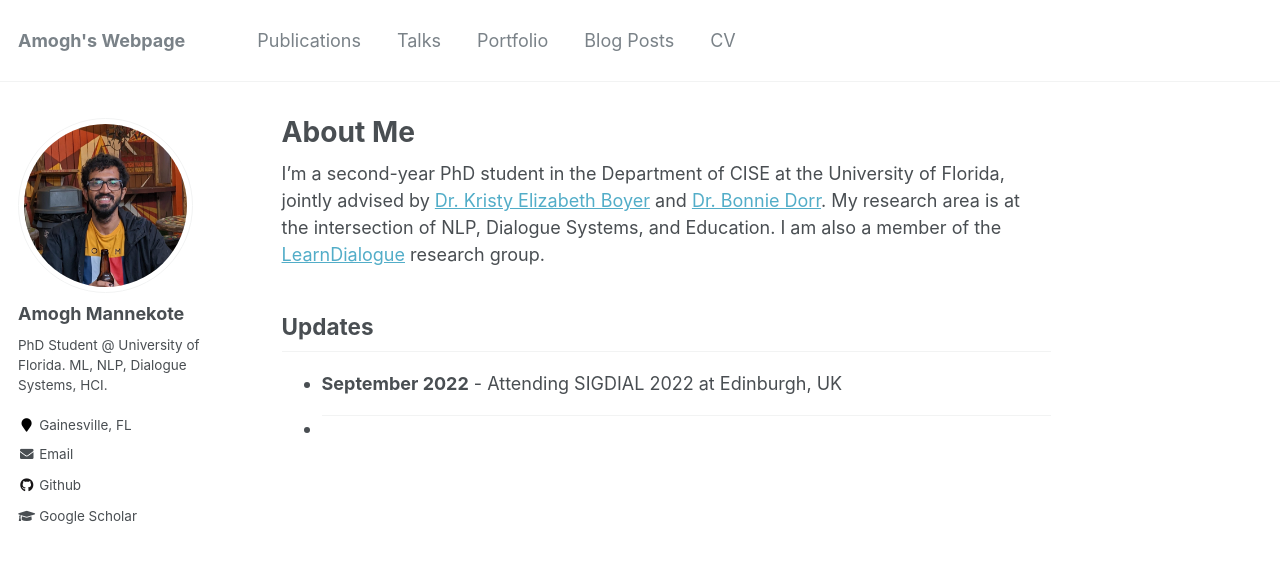
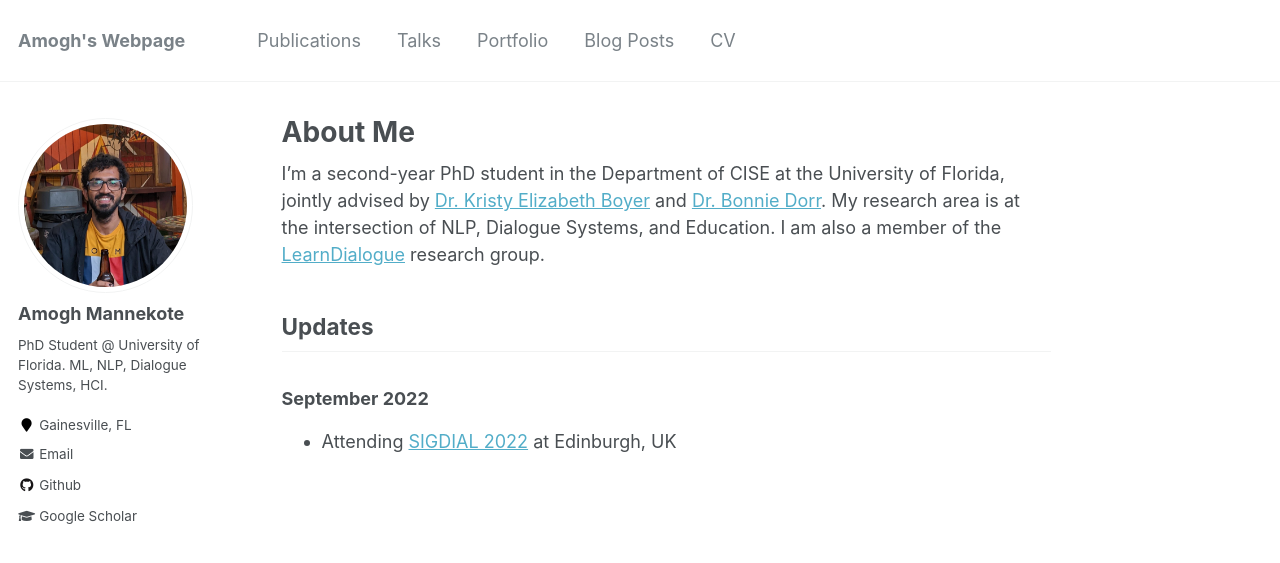
Before and after one commit to msamogh/msamogh.github.io, a Jekyll site: the page built from _pages/about.md, in a window 1280 px wide. Shown: the top 563 px of the page. Built offline with Jekyll 4.4.1, drawn with Linux system fonts in a browser that asks for light colours; part of the change alters nothing that is shown.

Commit message:
Add links

```diff
--- a/_pages/about.md
+++ b/_pages/about.md
@@ -12,8 +12,8 @@ I'm a second-year PhD student in the Department of CISE at the University of Flo
 
 
 ## Updates
-- **September 2022** - Attending SIGDIAL 2022 at Edinburgh, UK
-- ****
+### September 2022
+- Attending [SIGDIAL 2022](https://2022.sigdial.org/) at Edinburgh, UK
 
 <!--
 A data-driven personal website
```
Also changed, not shown: 2 other files.
